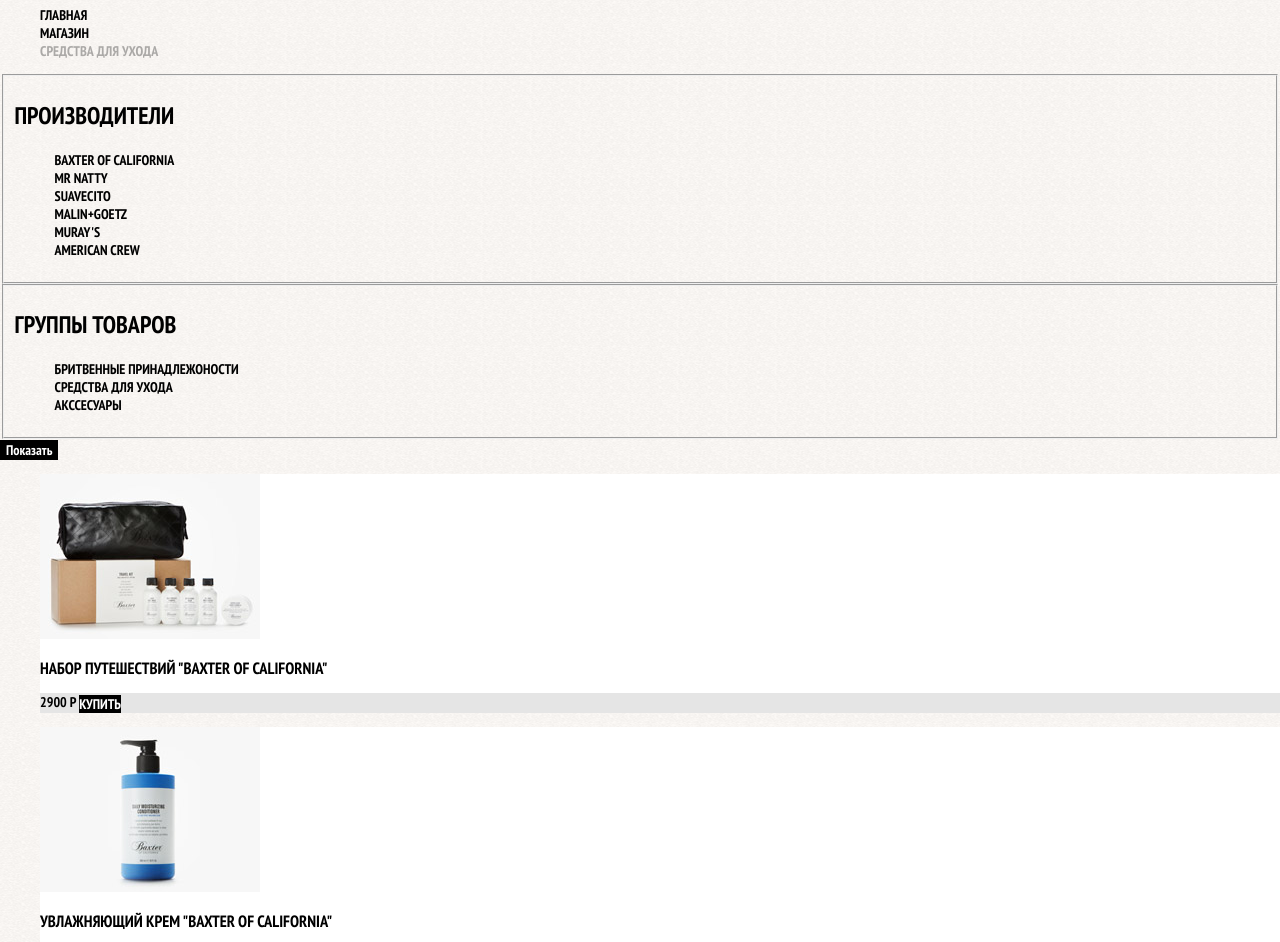
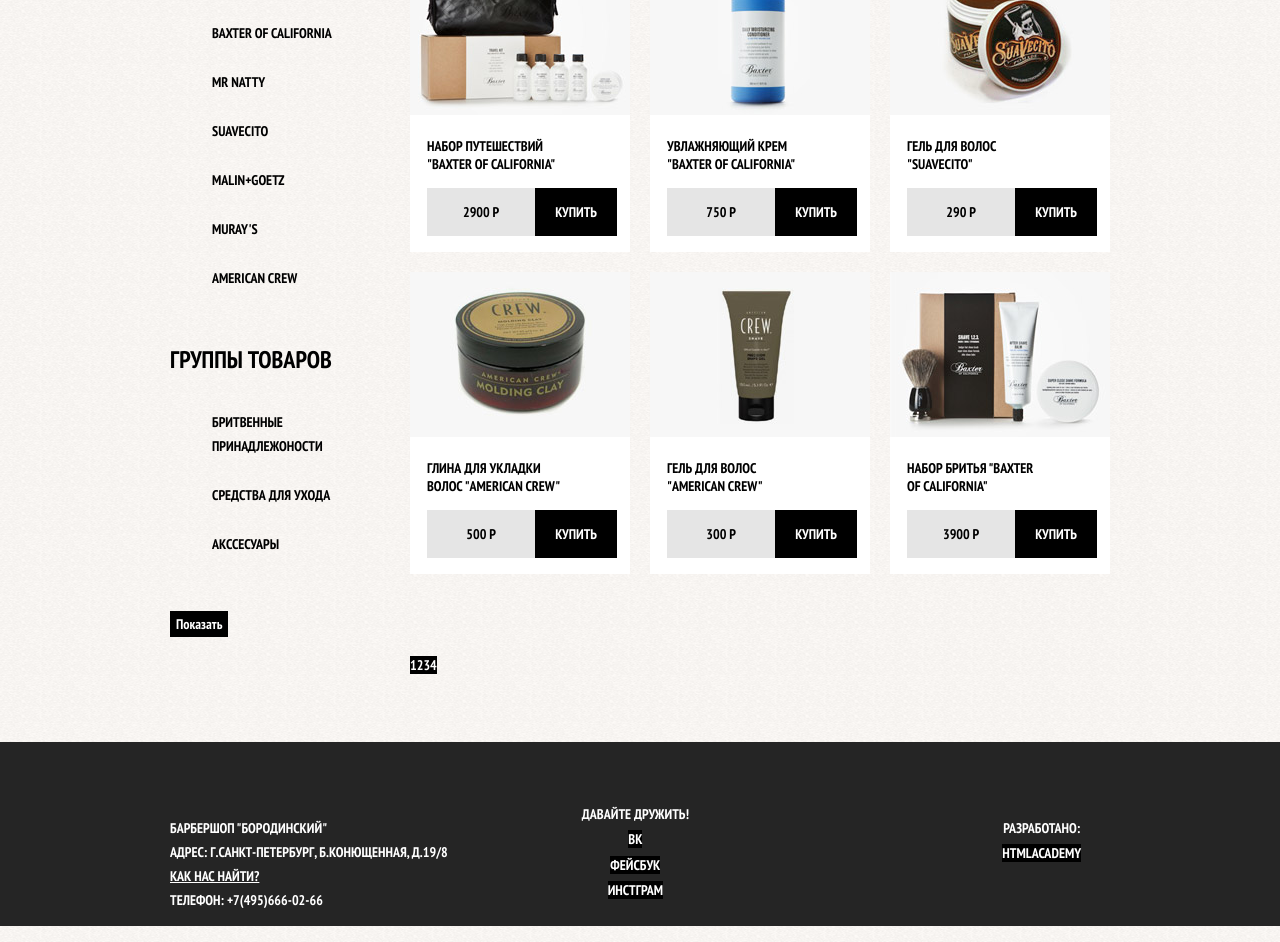
Before and after one commit to daswer123/Level-1, a plain HTML site: page Barbershop/shop.html in a window 1280 px wide. Shown: the part 385-1327 px from the top of the page. Drawn offline with Linux system fonts and the light colour scheme.

Commit message:
Barbershop Web READY

```diff
--- a/Barbershop/css/style.css
+++ b/Barbershop/css/style.css
@@ -24,6 +24,12 @@ body{
   background-repeat: no-repeat;
   background-position: top center;
   background-color: black;
+}
+
+.inner-page{
+  background-image: url("../img//bg-all.png");
+  background-repeat: repeat;
+  background-color: #f6f3f0;
 }
 
 .container{
@@ -57,6 +63,11 @@ body{
 
 .main-header-logo{
   order: 2;
+}
+
+.header-logo{
+  width: 150px;
+  margin-right: 10px;
 }
 
 .site-nav{
@@ -115,6 +126,9 @@ body{
   line-height: 42px;
 }
 
+.wrapper{
+  display: flex;
+}
 
 .button{
   font: inherit;
@@ -244,8 +258,6 @@ body{
 
 .inner-page{
   color: black;
-
-
   background-color: grey;
   background-image: url("../img/bg-all.png");
   background-repeat: repeat;
@@ -257,8 +269,18 @@ body{
 
 .headcrumbs{
   list-style: none;
+  display: flex;
+  padding: 0px;
+  margin: 0px;
+  margin-bottom: 55px;
 }
 
+.headcrumbs li{
+  margin-left : 40px;
+}
+.headcrumbs li:nth-child(1){
+  margin-left : 0px;
+}
 
 .headcrumbs a{
   color: black;
@@ -269,32 +291,96 @@ body{
   color: #aba9a7;
 }
 
+.options-form{
+  width: 170px;
+  margin-right: 70px;
+}
+
+.options-form fieldset{
+  border: 0px;
+  padding: 0px;
+  margin: 0px;
+}
+
 .options h2{
   font-size: 24px;
   line-height: 30px;
+  margin-bottom: 35px;
 }
 
 .options ul{
+  margin: 0px;
   list-style: none;
+  padding-left: 42px;
+}
+
+.options-form li{
+  margin-bottom: 25px;
+}
+
+.option-type-list li:nth-last-child(){
+  margin: 0px;
+}
+
+.option-type h2{
+  margin-top: 30px;
+}
+
+.button-options{
+  margin-top: 30px;
 }
 
 .item-list{
   list-style: none;
 }
 
+
 .buy{
   background-color: #e5e5e5;
 }
 
 .item {
+  margin-right: 20px;
+  margin-bottom: 20px;
+  width: 220px;
   background-color: #ffffff;
 }
 
+.item h3 {
+  font-size:14px;
+  line-height: 18px;
+  width: 135px;
+  margin-top: 15px;
+  margin-bottom: 15px;
+}
+
+.item .buy{
+  margin-bottom: 16px;
+}
+
+.about-item{
+  margin-left: 17px;
+}
+
+.item:nth-child(3n+3){
+  margin-right: 0px;
+}
+
+.item-list{
+  padding: 0px;
+  display: flex;
+  flex-wrap: wrap;
+}
+
 .navigation-list{
+  display: flex;
+  padding: 0px;
   list-style: none;
+  margin-left:240px;
 }
 
 .inner-page h1{
+  margin-top: 0px;
   font-size: 30px;
   line-height: 42px;
 }
@@ -302,6 +388,13 @@ body{
 .lead-text{
   font-size: 48px;
   line-height: 48px;
+  text-align: center;
+  margin-bottom: 70px;
+}
+
+.price-arsenal{
+  width: 240px;
+  margin-bottom: 65px;
 }
 
 .price-arsenal h2{
@@ -313,7 +406,13 @@ body{
   list-style: none;
 }
 
+.price{
+  width: 460px;
+  margin-left: 240px;
+}
+
 .price h2{
+  width: 220px;
   font-size: 24px;
   line-height: 30px;
 }
@@ -331,19 +430,85 @@ body{
 }
 
 
+.price-about{
+  width: 860px;
+  margin-bottom: 80px;
+}
+
+.price-about .wrapper{
+  justify-content: space-between;
+}
+
+.price-about p{
+  width:380px;
+}
+
 .price-about h2{
+  display: block;
   font-size: 24px;
   line-height: 30px;
+  margin-bottom: 36px;
+}
+
+.item-foto{
+  width: 460px;
+  margin-right: 90px;
+}
+
+
+.item-foto img{
+  margin-bottom: 20px;
+}
+
+.wrapper .additional-foto{
+  display: flex;
+  padding: 0px;
+  margin: 0px;
+}
+
+.additional-foto li{
+  margin-right: 20px;
+}
+
+.item-desk{
+  width: 390px;
+}
+
+.item-desk p{
+  margin: 0px;
+  margin-top:24px;
+  margin-bottom: 40px;
 }
 
 .additional-foto{
   list-style: none;
 }
 
+
 .aricul{
   color: #aba9a7;
+  margin-left: 175px;
+}
+
+.buy{
+  width: 190px;
+  display: flex;
+}
+
+.value{
+  margin: auto;
+}
+
+.price-button{
+  padding: 12px 20px;
+}
+
+.item-desk .buy{
+  margin-bottom: 67px;
 }
 
 .item-goods{
+  margin-top: 37px;
+  padding-left: 20px;
   list-style: none;
 }
--- a/Barbershop/shop.html
+++ b/Barbershop/shop.html
@@ -6,29 +6,36 @@
     <link href="https://fonts.googleapis.com/css2?family=PT+Sans+Narrow:wght@400;700&display=swap" rel="stylesheet">
     <link rel= "stylesheet" href= "css/style.css">
   </head>
-  <body class= "inner-page price-page">
-    <header class= "main-header">
+  <body  class= "inner-page">
+    <header>
       <nav class= "main-nav">
-        <a href= "#" class= "main-header-logo"><img src= "img/logo.svg" alt= "Логотип Barbershop" width= "111" height= "150"></a>
+         <div class= "nav-wrapp">
+          <div class= "container">
+          <a href= "#" class= "header-logo"><img src= "img/logo.svg" alt= "Логотип Barbershop" width= "110" height= "25"></a>
           <ul class= "site-nav">
             <li><a href= "#">Информация</a></li>
             <li><a href= "#">Новости</a></li>
             <li><a href= "#">Прайс-лист</a></li>
-          <li><a href= "#" class= "active">Магазин</a></li>
+            <li><a href= "#">Магазин</a></li>
             <li><a href= "#">Контакты</a></li>
           </ul>
-      </nav>
           <ul class= "user-nav">
-          <li class= "user-login"><a href= "#"></a></li>
+            <li class= "user-login"><a href= "#">Вход</a></li>
           </ul>
+        </div>
+      </div>
       </header>
       <main>
+        <div class= "container">
         <h1>Средства для ухода</h1>
         <ul class= "headcrumbs">
           <li><a href= "#">Главная</a></li>
           <li><a href= "#">Магазин</a></li>
           <li><a href= "#" class= "headcrumbs-active">Средства для ухода </a></li>
         </ul>
+      </div>
+      <div class= "container">
+        <div class= "wrapper">
         <section class= "options">
           <h2 class= "visually-hidden">Параметры поиска</h2>
           <form method= "post" action= "https://echo.htmlacademy.ru" class= "options-form">
@@ -115,36 +122,44 @@
           <ul class= "item-list">
             <li class= "item">
               <img src= "img/shop/1.jpg" width= "220" height= "165" alt= "Фото товара">
+              <div class= "about-item">
               <h3>Набор путешествий "Baxter of california"</h3>
-              <p class= "buy">2900 Р <a href="#" class= "price button"> Купить </a></p>
-            </li>
+              <p class= "buy"> <span class= "value">2900 Р</span> <a href="#" class= "price-button button"> Купить </a></p>
+            </div> </li>
             <li class= "item">
               <img src= "img/shop/2.jpg" width= "220" height= "165" alt= "Фото товара">
+              <div class= "about-item">
               <h3>Увлажняющий крем "Baxter of california"</h3>
-              <p class= "buy">750 Р <a href="#" class= "price button"> Купить </a></p>
-            </li>
+              <p class= "buy"><span class= "value">750 Р </span><a href="#" class= "price-button button"> Купить </a></p>
+          </div>  </li>
             <li class= "item">
               <img src= "img/shop/3.jpg" width= "220" height= "165" alt= "Фото товара">
+              <div class= "about-item">
               <h3>Гель для волос "Suavecito"</h3>
-              <p class= "buy">290 Р <a href="#" class= "price button"> Купить </a></p>
-            </li>
+              <p class= "buy"><span class= "value">290 Р </span><a href="#" class= "price-button button"> Купить </a></p>
+          </div>  </li>
             <li class= "item">
               <img src= "img/shop/4.jpg" width= "220" height= "165" alt= "Фото товара">
+              <div class= "about-item">
               <h3>Глина для укладки волос "American crew"</h3>
-              <p class= "buy">500 Р <a href="#" class= "price button"> Купить </a></p>
-            </li>
+              <p class= "buy"><span class= "value">500 Р </span><a href="#" class= "price-button button"> Купить </a></p>
+          </div>  </li>
             <li class= "item">
               <img src= "img/shop/5.jpg" width= "220" height= "165" alt= "Фото товара">
+              <div class= "about-item">
               <h3>Гель для волос "American crew"</h3>
-              <p class= "buy">300 Р <a href="#" class= "price button"> Купить </a></p>
-            </li>
+              <p class= "buy"><span class= "value">300 Р </span><a href="#" class= "price-button button"> Купить </a></p>
+          </div>  </li>
             <li class= "item">
               <img src= "img/shop/6.jpg" width= "220" height= "165" alt= "Фото товара">
+              <div class= "about-item">
               <h3>Набор бритья "Baxter of california"</h3>
-              <p class= "buy">3900 Р <a href="#" class= "price button"> Купить </a></p>
+              <p class= "buy"><span class= "value">3900 Р </span><a href="#" class= "price-button button"> Купить </a></p>
+            </div>
             </li>
           </ul>
         </section>
+      </div>
         <nav class= "items-navigation">
           <ul class= "navigation-list">
             <li><a href= "#" class= "button">1</a></li>
@@ -153,8 +168,10 @@
             <li><a href= "#" class= "button">4</a></li>
           </ul>
         </nav>
+      </div>
       </main>
       <footer class= "main-footer">
+        <div class= "container">
         <p class= "footer-contacts">
           Барбершоп "Бородинский"<br>
           Адрес: г.Санкт-Петербург, Б.конющенная, д.19/8 <br>
@@ -173,6 +190,7 @@
           <b>Разработано:</b>
           <a href= "#" class= "button">HTMLACADEMY</a>
         </p>
+      </div>
       </footer>
 
       <section class= "modal modal-login">
```
Also changed, not shown: Barbershop/item.html (+19 -8 lines), Barbershop/price.html (+19 -6 lines). Lines whose indentation alone changed are shown as unchanged.
